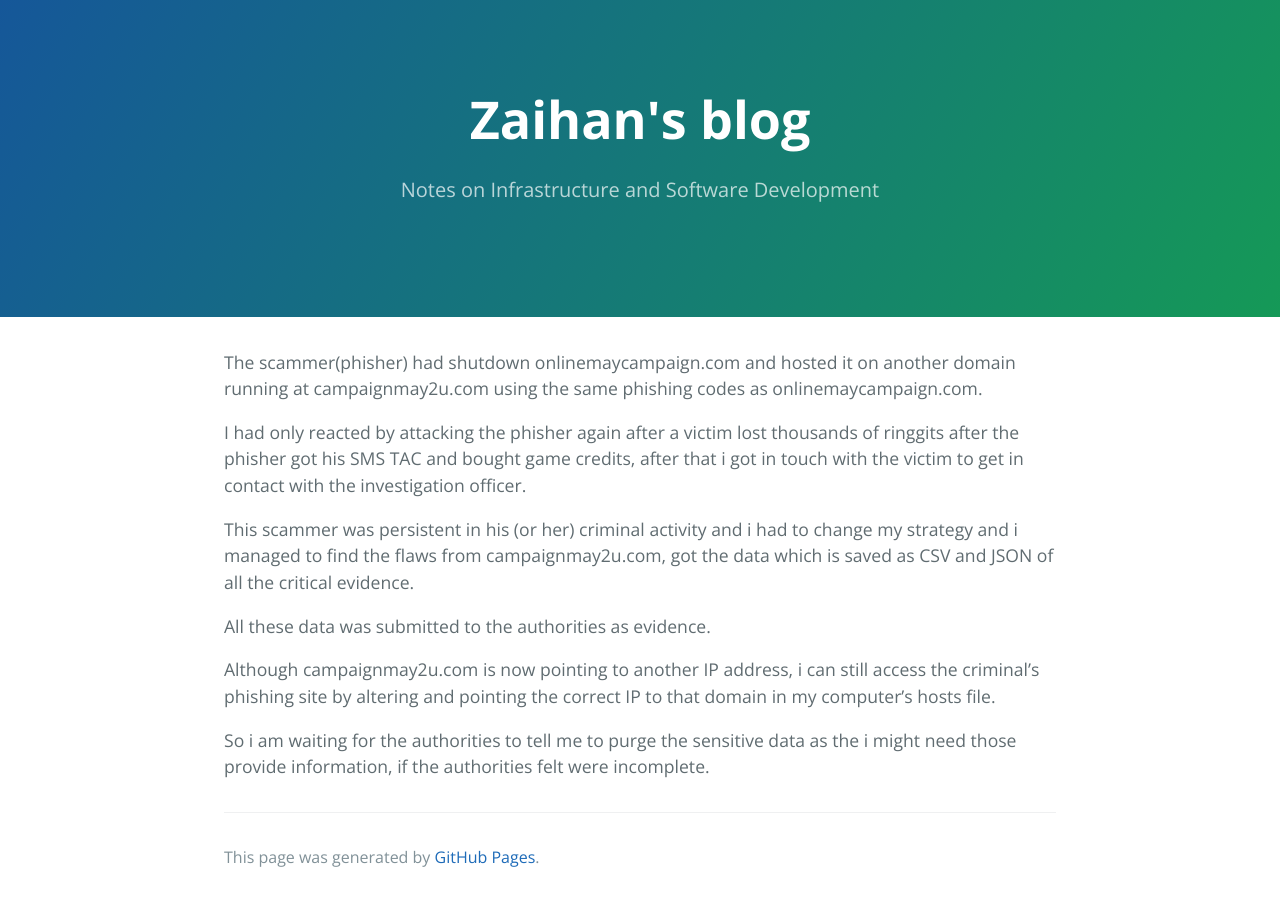
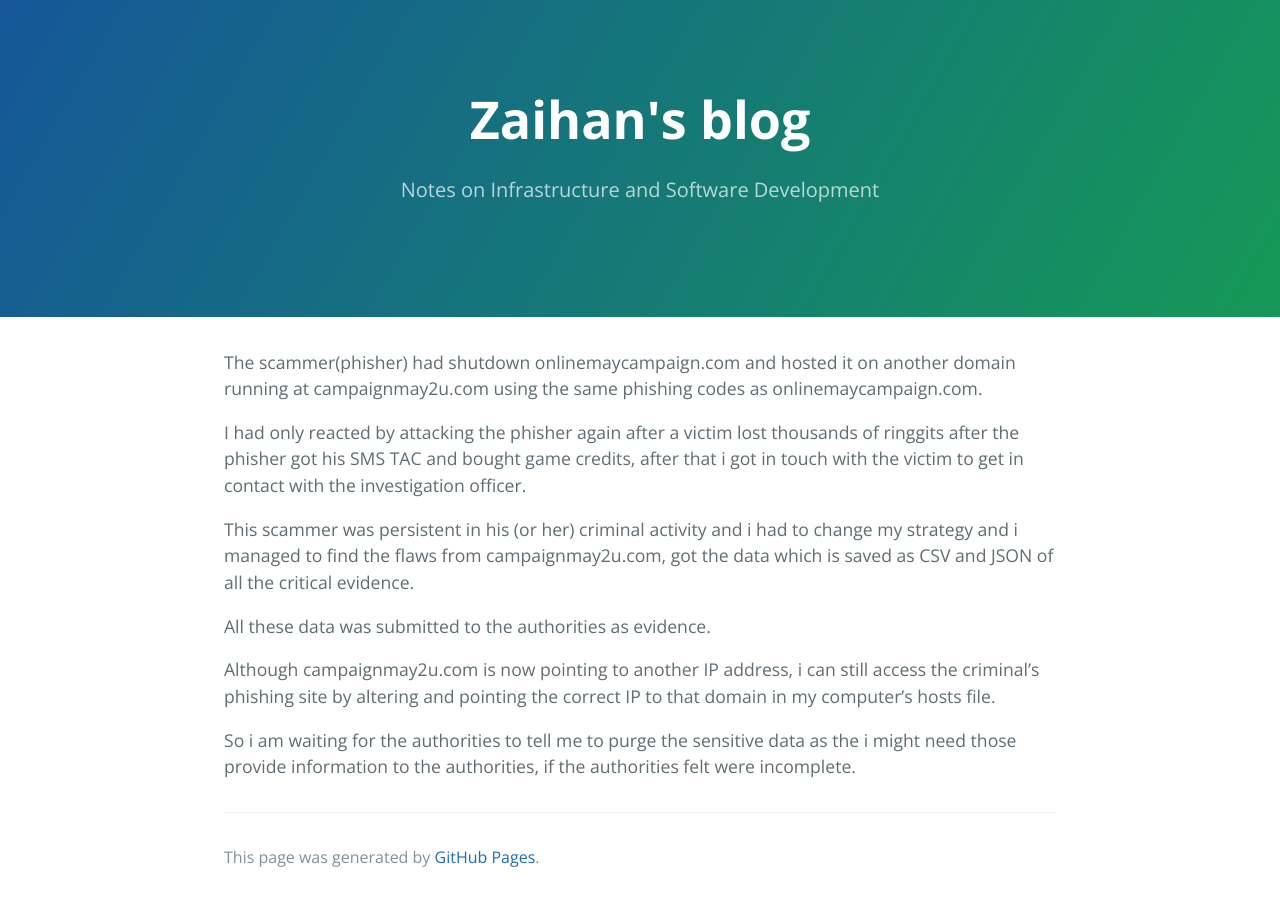
Before and after one commit to muhammadn/muhammadn.github.io, a Jekyll site: the page built from _posts/2021-02-08-collecting-intellgence.md, in a window 1280 px wide. Built offline with Jekyll 4.4.1, drawn with Linux system fonts in a browser that asks for light colours.

Commit message:
be more specific on words

```diff
--- a/_posts/2021-02-08-collecting-intellgence.md
+++ b/_posts/2021-02-08-collecting-intellgence.md
@@ -14,4 +14,4 @@ All these data was submitted to the authorities as evidence.
 
 Although campaignmay2u.com is now pointing to another IP address, i can still access the criminal's phishing site by altering and pointing the correct IP to that domain in my computer's hosts file.
 
-So i am waiting for the authorities to tell me to purge the sensitive data as the i might need those provide information, if the authorities felt were incomplete.
+So i am waiting for the authorities to tell me to purge the sensitive data as the i might need those provide information to the authorities, if the authorities felt were incomplete.
```
